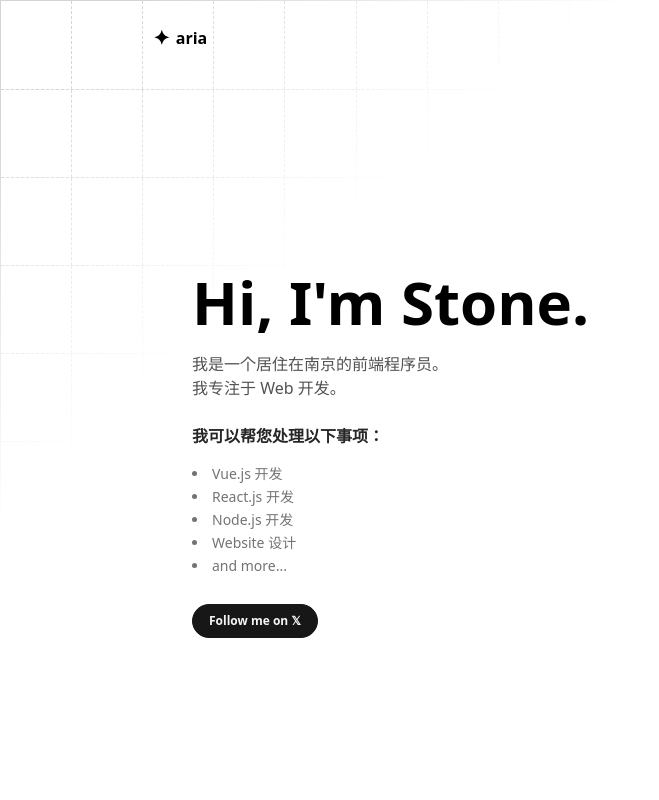
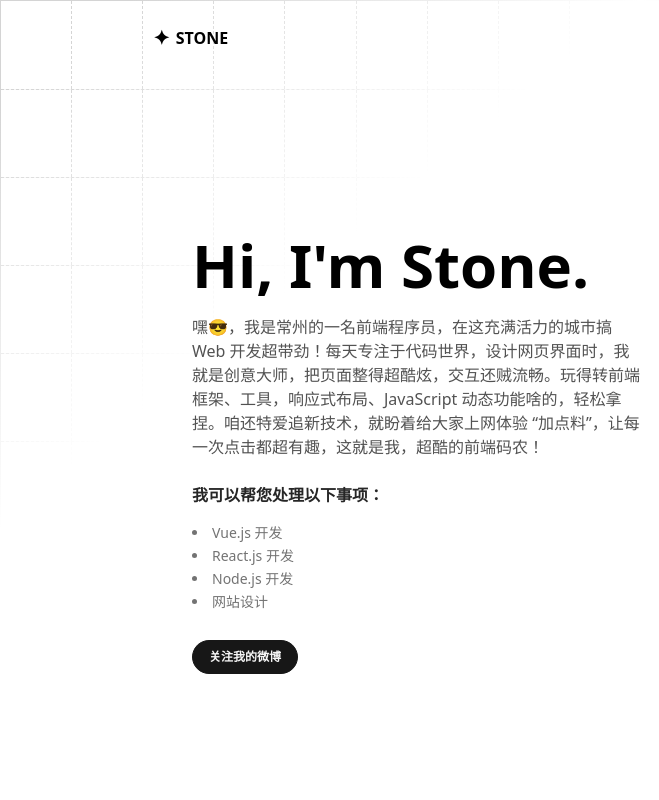
Before and after one commit to zhangyulingh/zyl, an Astro site: page / in a window 1280 px wide. Shown: the top 800 px of the page, 0-659 px from the left. Built offline with nearby package versions, Linux system fonts and the light colour scheme; Astro itself is replaced by a stand-in of ours.

Commit message:
feat: update

```diff
--- a/src/components/logo.astro
+++ b/src/components/logo.astro
@@ -7,5 +7,5 @@
     >✦</span
   >
   <!-- Logo Text -->
-  <span class="-translate-y-0.5"> aria</span>
+  <span class="-translate-y-0.5"> STONE</span>
 </a>
--- a/src/pages/index.astro
+++ b/src/pages/index.astro
@@ -18,9 +18,9 @@ import Layout from "../layouts/main.astro";
           Hi, I'm Stone.
         </h1>
         <p class="mb-6 text-base text-neutral-600 dark:text-neutral-400">
-          我是一个居住在南京的前端程序员。 <br
+          嘿😎，我是常州的一名前端程序员，在这充满活力的城市搞 Web 开发超带劲！每天专注于代码世界，设计网页界面时，我就是创意大师，把页面整得超酷炫，交互还贼流畅。玩得转前端框架、工具，响应式布局、JavaScript 动态功能啥的，轻松拿捏。咱还特爱追新技术，就盼着给大家上网体验 “加点料”，让每一次点击都超有趣，这就是我，超酷的前端码农！ <br
             class="hidden lg:block"
-          />我专注于 Web 开发。
+          />
         </p>
         <p class="mb-2 font-semibold text-neutral-800 dark:text-neutral-200">
           我可以帮您处理以下事项：
@@ -31,10 +31,9 @@ import Layout from "../layouts/main.astro";
           <li>Vue.js 开发</li>
           <li>React.js 开发</li>
           <li>Node.js 开发</li>
-          <li>Website 设计</li>
-          <li>and more...</li>
+          <li>网站设计</li>
         </ul>
-        <Button text="Follow me on 𝕏" link="https://x.com/0xKaiBi" />
+        <Button text="关注我的微博" link="https://weibo.com/u/1927379460" />
       </div>
       <div
         class="relative justify-end hidden w-full mt-10 md:flex md:pl-10 md:w-1/2 md:mt-0 md:translate-y-4 xl:translate-y-0"
```
